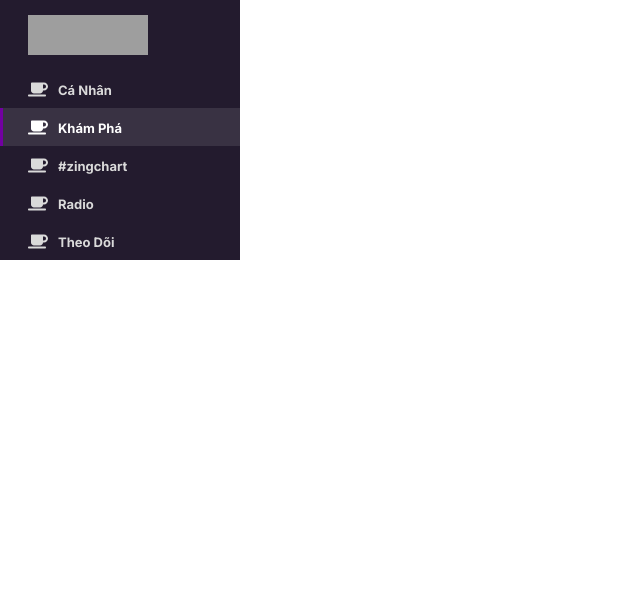
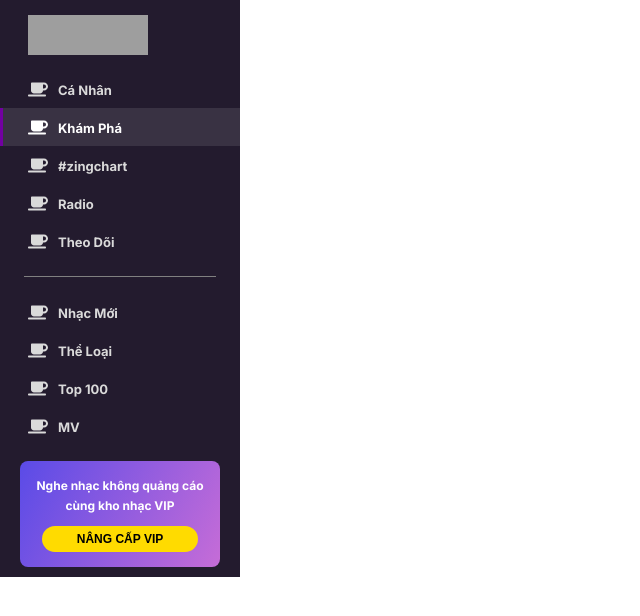
Before and after one commit to Khoaraoh/reactjs-CloneZingMp3, a React (Create React App) app: page / in a window 1280 px wide. Shown: the top 616 px of the page, without its empty margins (0-640 px from the left). Built offline with nearby package versions, Linux system fonts and the light colour scheme; grey boxes are pictures that could not be loaded.

Commit message:
add submenu and VIP banner

```diff
--- a/src/App.js
+++ b/src/App.js
@@ -5,7 +5,7 @@
 function App() {
   return (
     <div className="App">
-      <Sidebar></Sidebar>
+      <Sidebar/>
     </div>
   );
 }
--- a/src/Sidebar/Sidebar.css
+++ b/src/Sidebar/Sidebar.css
@@ -15,3 +15,48 @@
     padding-bottom: 15px;
     display: block;
 }
+
+.divide{
+    display: block;
+    background-color: gray;
+    height: 0.5px;
+    margin: 0px 24px;
+}
+
+.vipUpgrade{
+    margin-top: 10px;
+    margin-left: 20px;
+    margin-bottom: 10px;
+    margin-right: 20px;
+    padding-top: 15px;
+    padding-left: 8px;
+    padding-bottom: 15px;
+    padding-right: 8px;
+    background-color: #5a4be7;
+    background-image: linear-gradient(117deg,#5a4be7,#c86dd7 102%);
+    border-radius: 8px;
+    text-align: center;
+}
+
+.vipUpgrade p{
+    font-size: 12px;
+    margin-bottom: 10px;
+    font-weight: 600;
+    border-color: #ffdb00;
+    line-height: 1.67;
+    color: #FFF;
+    display: inline-block;
+}
+
+.vipUpgradeButton{
+    text-transform: uppercase;
+    padding: 6px 35px;
+    color: #000;
+    background-color: #ffdb00;
+    border-color: #ffdb00;
+    display: block;
+    font-size: 12px;
+    font-weight: 600;
+    border-radius: 999px;
+    display: inline-block;
+}
--- a/src/Sidebar/Sidebar.js
+++ b/src/Sidebar/Sidebar.js
@@ -1,10 +1,9 @@
 import { useState } from 'react'
+
 import './Sidebar.css'
 import SidebarItem from './SidebarItem/SidebarItem'
 
-function Sidebar()
-{
-    const sidebarData = [
+const mainsidebarData = [
     {
         icon: "fa-solid fa-user-music",
         name: "Cá Nhân"
@@ -27,6 +26,27 @@
     }
 ]
 
+const subsidebarData = [
+    {
+        icon: "fa-solid fa-user-music",
+        name: "Nhạc Mới"
+    },
+    {
+        icon: "fa-solid fa-user-music",
+        name: "Thể Loại"
+    },
+    {
+        icon: "fa-solid fa-user-music",
+        name: "Top 100"
+    },
+    {
+        icon: "fa-solid fa-user-music",
+        name: "MV"
+    }
+]
+
+function Sidebar()
+{
     const [selectedItem, setSelectedItem] = useState('Khám Phá')
 
     function handleSelectItem(item)
@@ -36,11 +56,27 @@
     return(
         <div className='sidebar'>
             <img className='logo' src='https://zmp3-static.zadn.vn/skins/zmp3-v6.1/images/backgrounds/logo-dark.svg'></img>
+
             <SidebarItem
-                datas = {sidebarData}
+                datas = {mainsidebarData}
                 onClick ={handleSelectItem}
                 selectedItem = {selectedItem}
+                type = "main"
             ></SidebarItem>
+
+            <div className='divide'></div>
+
+            <SidebarItem
+                datas = {subsidebarData}
+                onClick ={handleSelectItem}
+                selectedItem = {selectedItem}
+                type = "sub"
+            ></SidebarItem>
+
+            <div className='vipUpgrade'>
+                <p>Nghe nhạc không quảng cáo cùng kho nhạc VIP</p>
+                <button className='vipUpgradeButton'>Nâng cấp VIP</button>
+            </div>
         </div>
     )
 }
--- a/src/Sidebar/SidebarItem/SidebarItem.css
+++ b/src/Sidebar/SidebarItem/SidebarItem.css
@@ -1,3 +1,12 @@
+.main-sidebar{
+    margin-bottom: 16px;
+}
+
+.sub-sidebar{
+    margin-top: 16px;
+    margin-bottom: 16px;
+}
+
 .sidebarItem{
     border-left: 3px;
     padding-top: 7px;
--- a/src/Sidebar/SidebarItem/SidebarItem.js
+++ b/src/Sidebar/SidebarItem/SidebarItem.js
@@ -6,12 +6,8 @@
 
 function SidebarItem(props)
 {
-    useEffect(() => {
-
-    }, [])
-
     return(
-        <div>
+        <div className = {props.type === 'main' ? 'main-sidebar' : 'sub-sidebar'}>
             {
                 props.datas.map(data => (
                     <a href='#' key={data.name}>
@@ -25,7 +21,6 @@
                     </a>
                 ))
             }
-
         </div>
     )
 }
```
Lines whose indentation alone changed are shown as unchanged.
